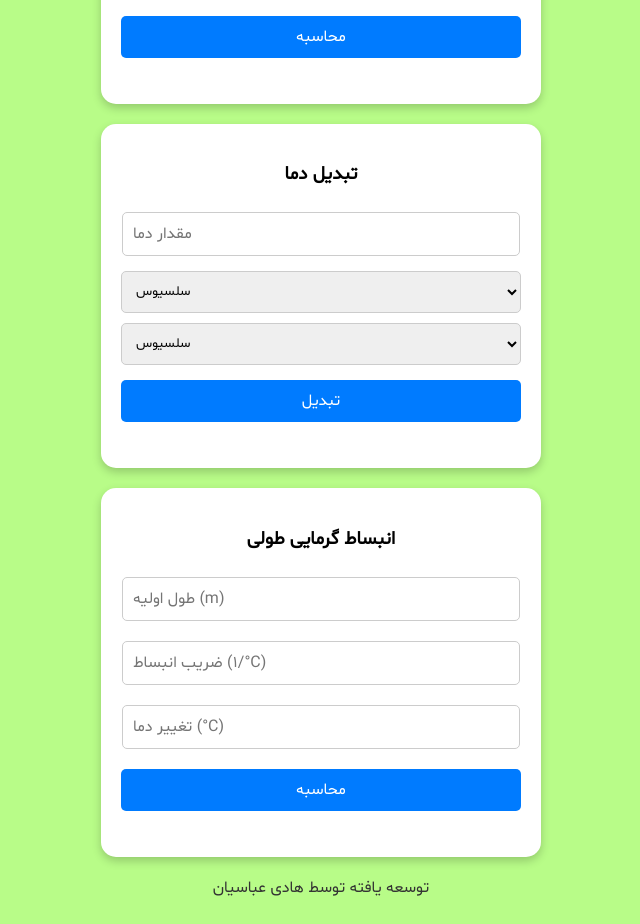
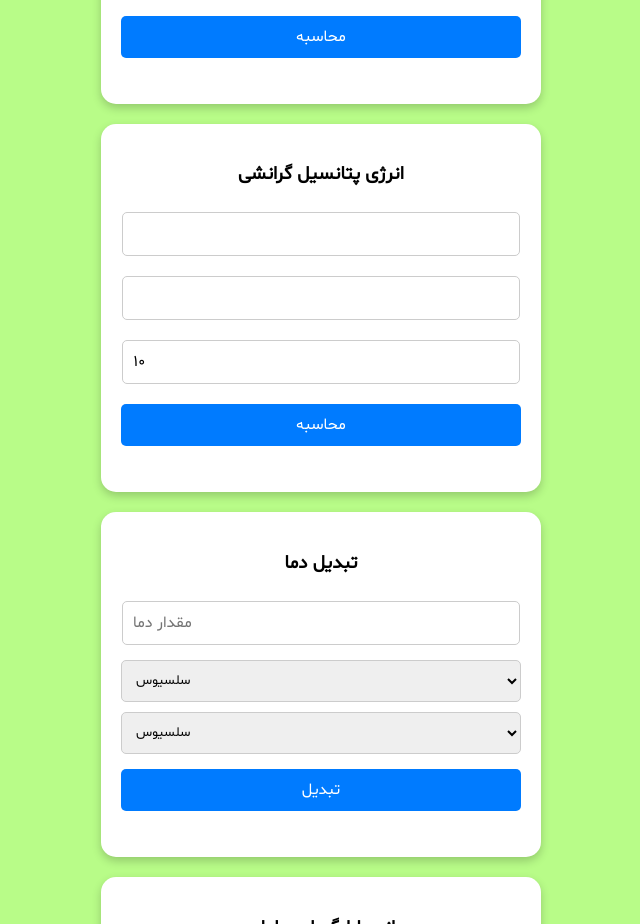
Before and after one commit to hadi-119/tabdil.vahed, a plain HTML site: page index.html in a window 1280 px wide. Shown: the part 1000-1924 px from the top of the page, without its empty margins (319-959 px from the left). Drawn offline with Linux system fonts and the light colour scheme.

Commit message:
Update index.html

```diff
--- a/index.html
+++ b/index.html
@@ -110,6 +110,16 @@
         <p id="kineticEnergyResult"></p>
     </div>
 
+    <!-- انرژی پتانسیل گرانشی -->
+     <div class="container">
+        <h3>انرژی پتانسیل گرانشی</h3>
+        <input type="number" id="mas" required>
+        <input type="number" id="height" required>
+        <input type="number" id="gravity1" value="10" required>
+        <button onclick="calculatePE()">محاسبه</button>
+        <p id="result"></p>
+     </div>
+
     <!-- تبدیل دما -->
     <div class="container">
         <h3>تبدیل دما</h3>
@@ -195,6 +205,14 @@
             let deltaL = L * alpha * deltaT;
             document.getElementById("linearExpansionResult").innerText = "افزایش طول: " + deltaL.toFixed(6) + " متر";
         }
+
+        function calculatePE() {
+            const mass = parseFloat(document.getElementById('mas').value);
+            const height = parseFloat(document.getElementById('height').value);
+            const gravity = parseFloat(document.getElementById('gravity1').value || 10);
+            const potentialEnergy = mass * gravity * height;
+            document.getElementById('result').textContent = "انرژی پتانسیل گرانشی: " + potentialEnergy.toFixed(2) + " ژول";
+        }
     </script>
 
 </body>
```
